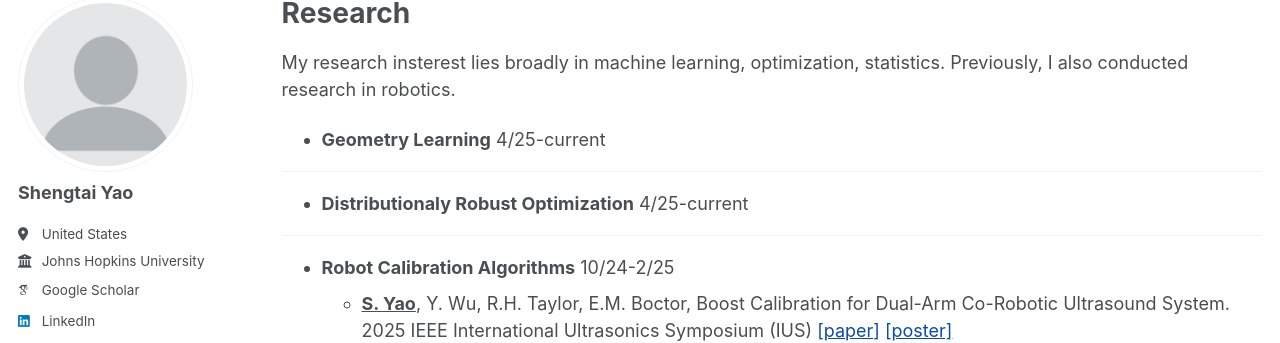
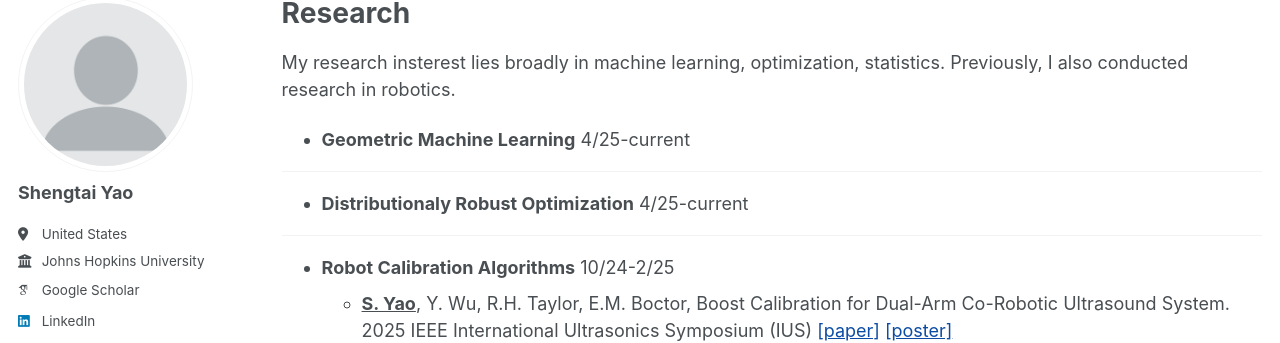
Before and after one commit to Yaoshengtai/Yaoshengtai.github.io, a Jekyll site: the page built from _pages/research.md, in a window 1280 px wide and 1090 px high. Shown: the part 102-445 px from the top of the window. Built offline with Jekyll 4.4.1, drawn with Linux system fonts in a browser that asks for light colours; some web fonts are replaced.

Commit message:
Update research.md

```diff
--- a/_pages/research.md
+++ b/_pages/research.md
@@ -8,7 +8,7 @@ author_profile: true
 
 My research insterest lies broadly in machine learning, optimization, statistics. Previously, I also conducted research in robotics.
 
-- **Geometry Learning** 4/25-current
+- **Geometric Machine Learning** 4/25-current
 
 ---
 
```
